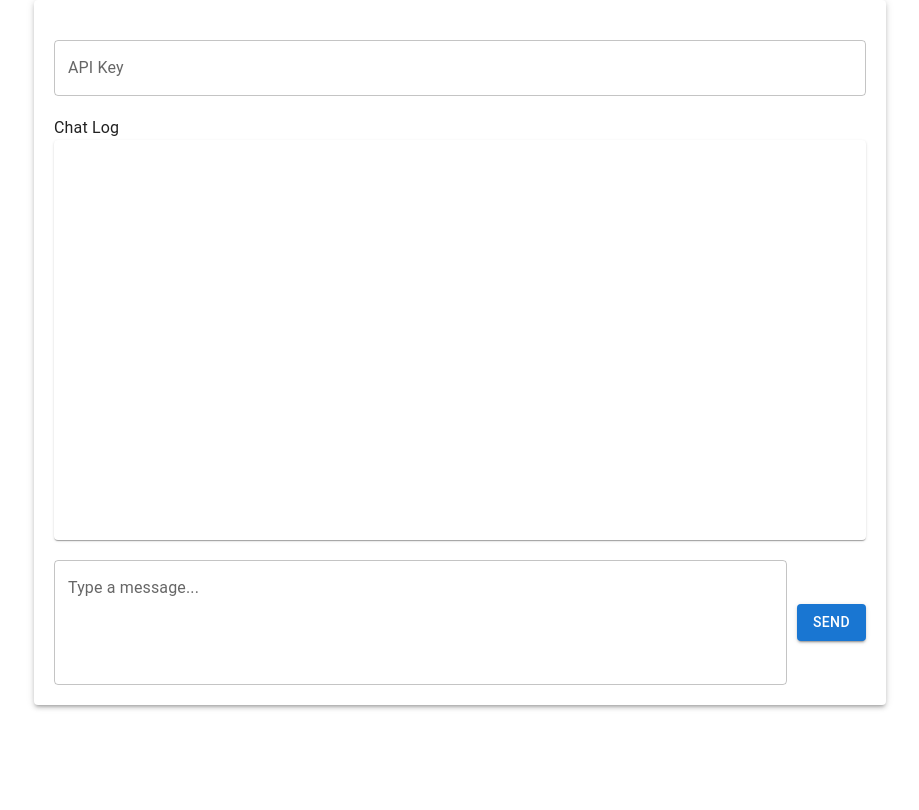
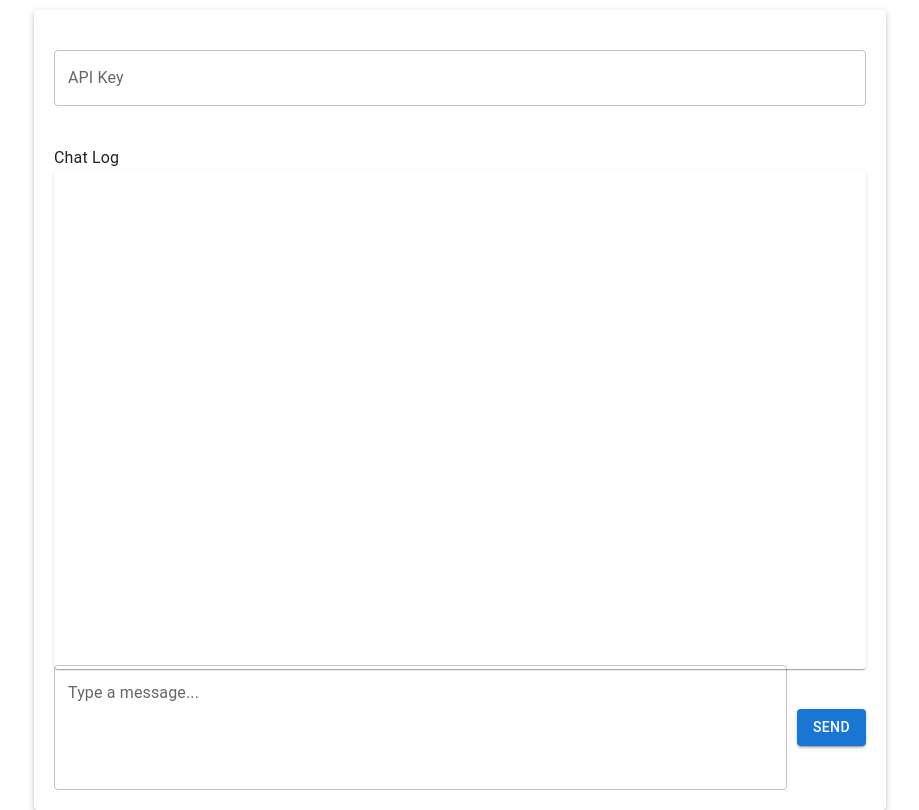
Before and after one commit to gstiebler/BrowserGPT, a React (Create React App) app: page / in a window 1280 px wide. Shown: the whole page, without its empty margins (180-1099 px from the left). Built offline with nearby package versions, Linux system fonts and the light colour scheme.

Commit message:
Adjustments to expand the chat messages box. Now the chat box is overflowing to the user message box.

```diff
--- a/src/ExtTab/ExtensionMainTab.tsx
+++ b/src/ExtTab/ExtensionMainTab.tsx
@@ -20,8 +20,8 @@ const ExtensionMainTab: React.FC<ExtensionMainTabProps> = ({
     handleSendMessage,
 }) => {
     return (
-        <Container maxWidth="md">
-            <Paper elevation={3} style={{ padding: '20px' }}>
+        <Container maxWidth="md" style={{ height: '100%' }}>
+            <Paper elevation={3} style={{ padding: '20px', height: '100%', display: 'flex', flexDirection: 'column' }}>
                 <div style={{ margin: '20px 0' }}>
                     <TextField
                         label="API Key"
@@ -32,9 +32,9 @@ const ExtensionMainTab: React.FC<ExtensionMainTabProps> = ({
                     />
                 </div>
 
-                <div style={{ margin: '20px 0' }}>
+                <div style={{ margin: '20px 0', flexGrow: 1 }}>
                     <Typography variant="body1">Chat Log</Typography>
-                    <Paper elevation={1} style={{ padding: '10px', height: '400px', overflow: 'auto' }}>  {/* Increased height */}
+                    <Paper elevation={1} style={{ padding: '10px', height: '100%', overflow: 'auto' }}>
                         {chatLog.map((entry, index) => (
                             <div key={index} style={{
                                 margin: '10px 0',
--- a/src/index.tsx
+++ b/src/index.tsx
@@ -4,6 +4,7 @@ import { ThemeProvider, createTheme } from '@mui/material/styles';
 import CssBaseline from '@mui/material/CssBaseline';
 import App from './ExtTab/ExtensionTab';
 import reportWebVitals from './reportWebVitals';
+import { GlobalStyles } from '@mui/material';
 
 const darkTheme = createTheme({
 });
@@ -13,6 +14,12 @@ const root = ReactDOM.createRoot(
 );
 root.render(
   <ThemeProvider theme={darkTheme}>
+    <GlobalStyles styles={{
+      'html, body, #root': {
+        height: '100%',
+        margin: 5,
+      },
+    }} />
     <CssBaseline />
       <React.StrictMode>
           <App />
```
